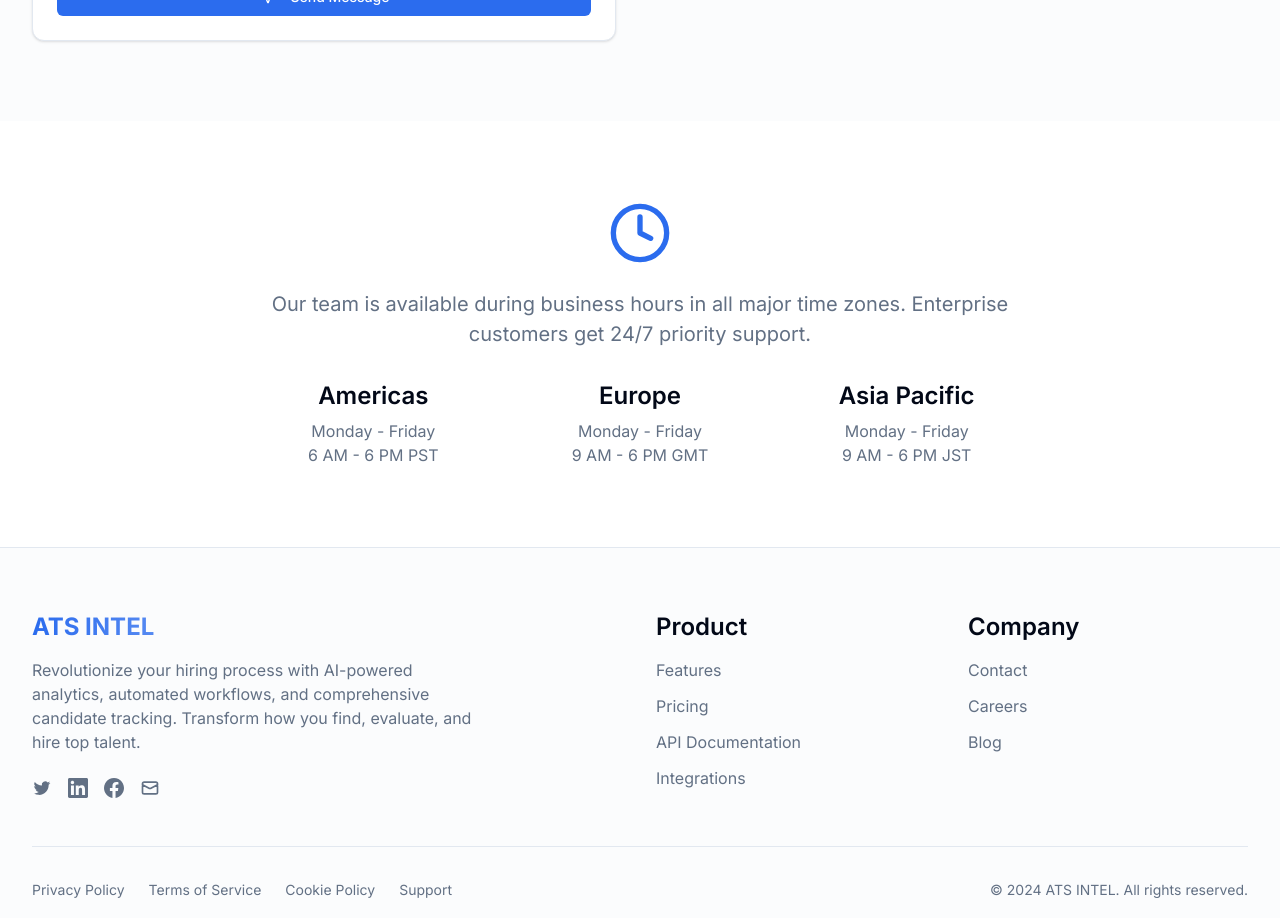
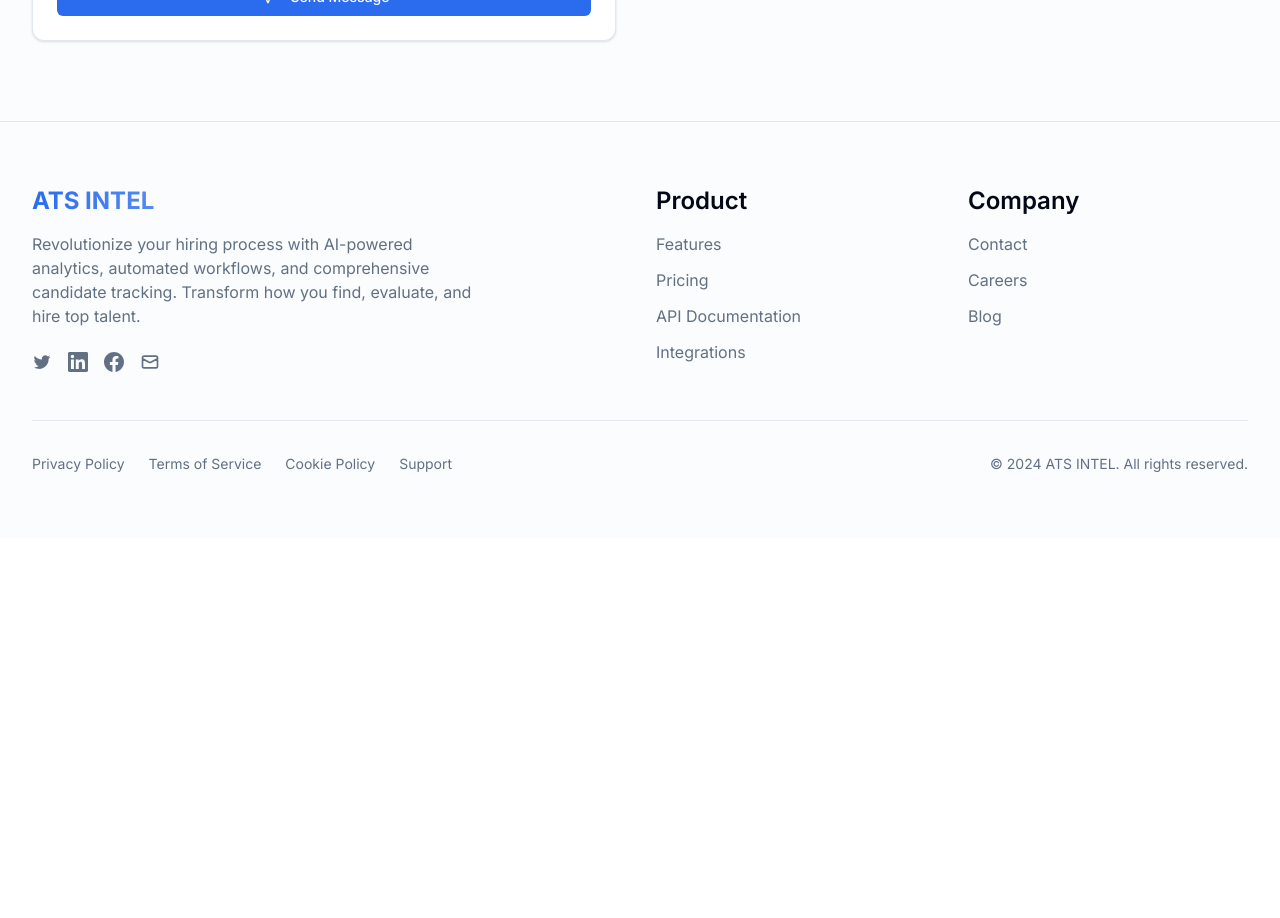
Before and after one commit to 3bi-io/cre-insights-dashboard, a React (Vite) app: page /contact in a window 1280 px wide. Shown: the part 1760-2678 px from the top of the page. After the commit the page ends 2298 px from the top, so only its background shows below. Built offline with nearby package versions, Linux system fonts and the light colour scheme.

Commit message:
Remove support hours section

```diff
--- a/src/pages/public/ContactPage.tsx
+++ b/src/pages/public/ContactPage.tsx
@@ -11,7 +11,6 @@ import { Card, CardContent, CardHeader, CardTitle } from '@/components/ui/card';
 import { Select, SelectContent, SelectItem, SelectTrigger, SelectValue } from '@/components/ui/select';
 import {
   Mail,
-  Clock,
   MessageSquare,
   Users,
   Headphones,
@@ -284,35 +283,6 @@ const ContactPage = () => {
         </div>
       </section>
 
-      {/* Business Hours */}
-      <section className="py-20">
-        <div className="max-w-7xl mx-auto px-4 sm:px-6 lg:px-8 text-center">
-          <div className="max-w-3xl mx-auto">
-            <Clock className="h-16 w-16 text-primary mx-auto mb-6" />
-            <p className="text-xl text-muted-foreground mb-8">
-              Our team is available during business hours in all major time zones.
-              Enterprise customers get 24/7 priority support.
-            </p>
-            <div className="grid grid-cols-1 md:grid-cols-3 gap-8 text-left">
-              <div className="text-center">
-                <h3 className="font-semibold text-foreground mb-2">Americas</h3>
-                <p className="text-muted-foreground">Monday - Friday</p>
-                <p className="text-muted-foreground">6 AM - 6 PM PST</p>
-              </div>
-              <div className="text-center">
-                <h3 className="font-semibold text-foreground mb-2">Europe</h3>
-                <p className="text-muted-foreground">Monday - Friday</p>
-                <p className="text-muted-foreground">9 AM - 6 PM GMT</p>
-              </div>
-              <div className="text-center">
-                <h3 className="font-semibold text-foreground mb-2">Asia Pacific</h3>
-                <p className="text-muted-foreground">Monday - Friday</p>
-                <p className="text-muted-foreground">9 AM - 6 PM JST</p>
-              </div>
-            </div>
-          </div>
-        </div>
-      </section>
     </div>
   );
 };
```
